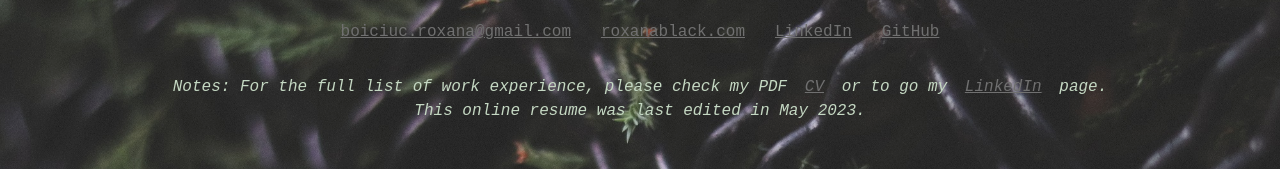
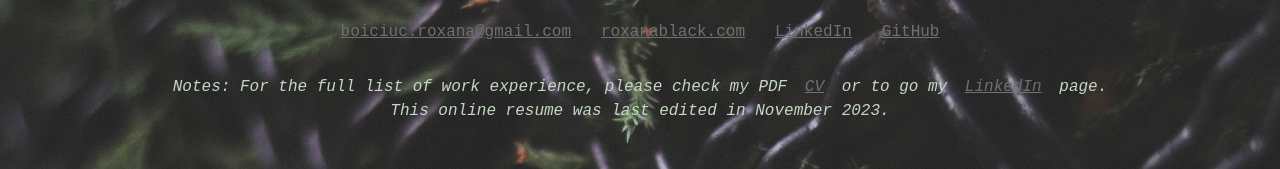
Before and after one commit to roxanaboiciuc/resume, a plain HTML site: page index.html in a window 1280 px wide. Shown: the part 4520-4689 px from the top of the page. Drawn offline with nearby package versions, Linux system fonts and the light colour scheme; a web font is replaced by a local one.

Commit message:
Update index.html

```diff
--- a/index.html
+++ b/index.html
@@ -214,7 +214,7 @@
           </div>
           <p><i>Notes: For the full list of work experience, please check my PDF <a href="https://drive.google.com/file/d/13Ic1HDR31Uwg7iuJ3Fn8GFsVEKpCy6Kq/view?usp=sharing">CV</a>
             or to go my <a href="https://www.linkedin.com/in/roxana-boiciuc-a93125aa/" target="_blank">LinkedIn</a> page.
-          This online resume was last edited in May 2023.</i></p>
+          This online resume was last edited in November 2023.</i></p>
         </div>
       </footer>
     </main>
```
